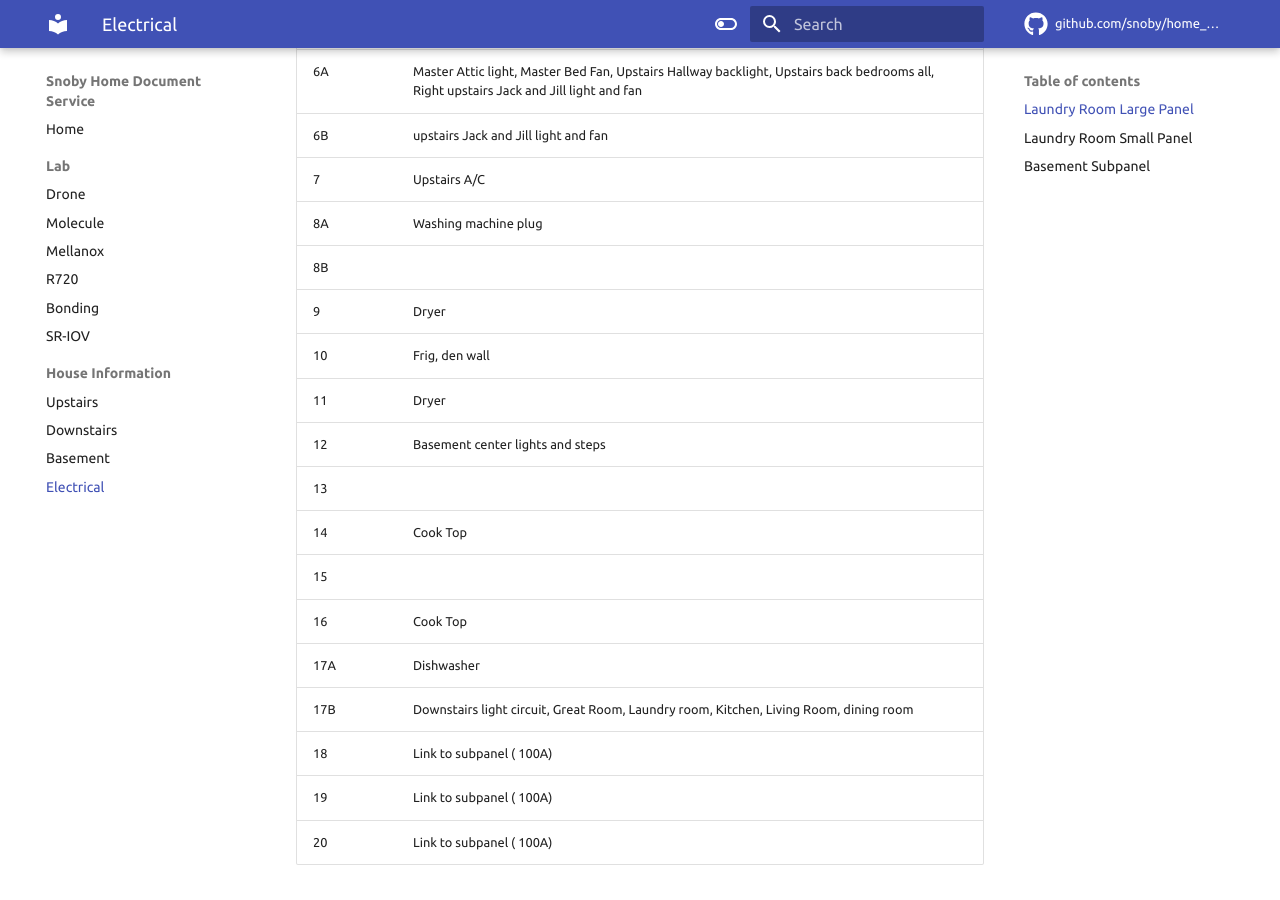
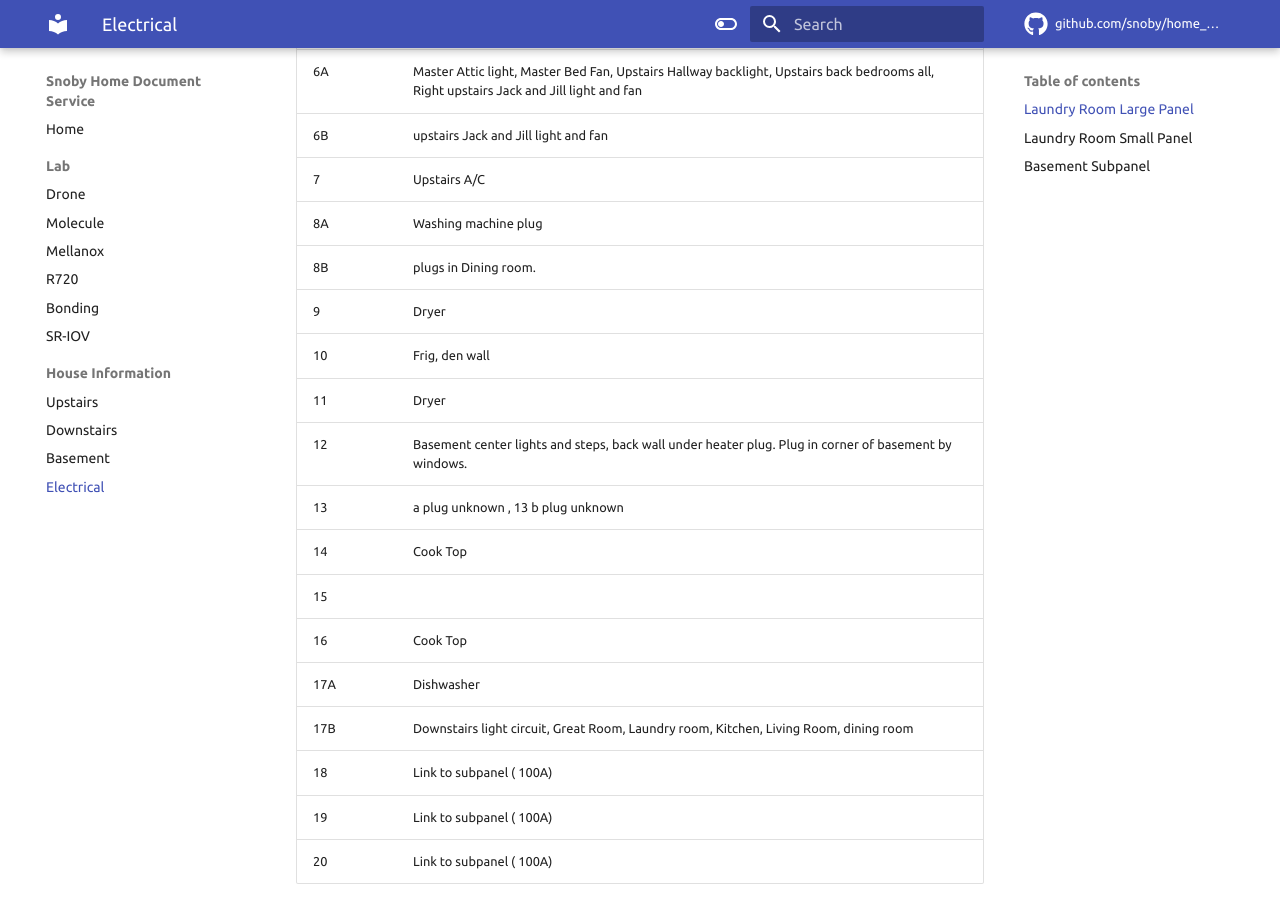
Before and after one commit to snoby/home_docs, an MkDocs documentation site: the page built from docs/rooms/electrical.md, in a window 1280 px wide and 900 px high, scrolled down 430 px. Built offline with MkDocs 1.6.1 and Material for MkDocs 9.7.7, drawn with Linux system fonts in a browser that asks for light colours; comment, search, counter and statistics services are not loaded.

Commit message:
more electrical

```diff
--- a/docs/rooms/electrical.md
+++ b/docs/rooms/electrical.md
@@ -9,15 +9,15 @@
 | 4        |Oven                                                                 |
 | 5        |Upstairs A/C|
 | 6A       | Master Attic light, Master Bed Fan, Upstairs Hallway backlight, Upstairs back bedrooms all, Right upstairs Jack and Jill light and fan                                                                    |
-| 6B        | upstairs Jack and Jill light and fan                                                                    |
+| 6B       | upstairs Jack and Jill light and fan                                                                    |
 | 7        |Upstairs A/C|
-| 8A        |Washing machine plug|
-| 8B        ||
+| 8A       |Washing machine plug|
+| 8B       | plugs in Dining room.|
 | 9        | Dryer|
 | 10       |Frig, den wall                                  |
 | 11       |Dryer|
-| 12       |Basement center lights and steps |
-| 13       ||
+| 12       |Basement center lights and steps, back wall under heater plug. Plug in corner of basement by windows.|
+| 13       |a plug unknown , 13 b plug unknown|
 | 14       |Cook Top |
 | 15       ||
 | 16       |Cook Top|
```
